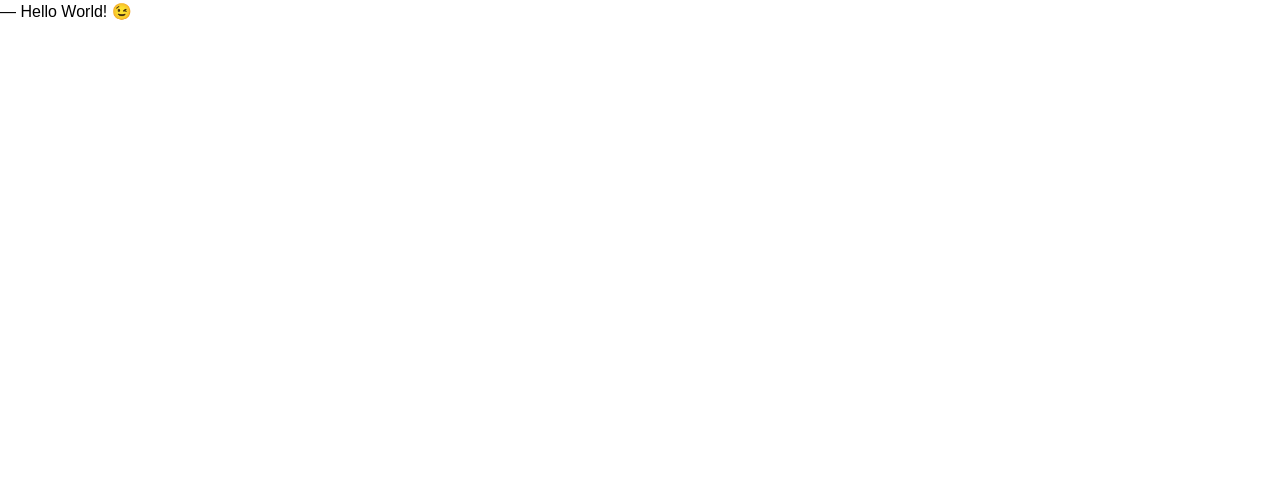
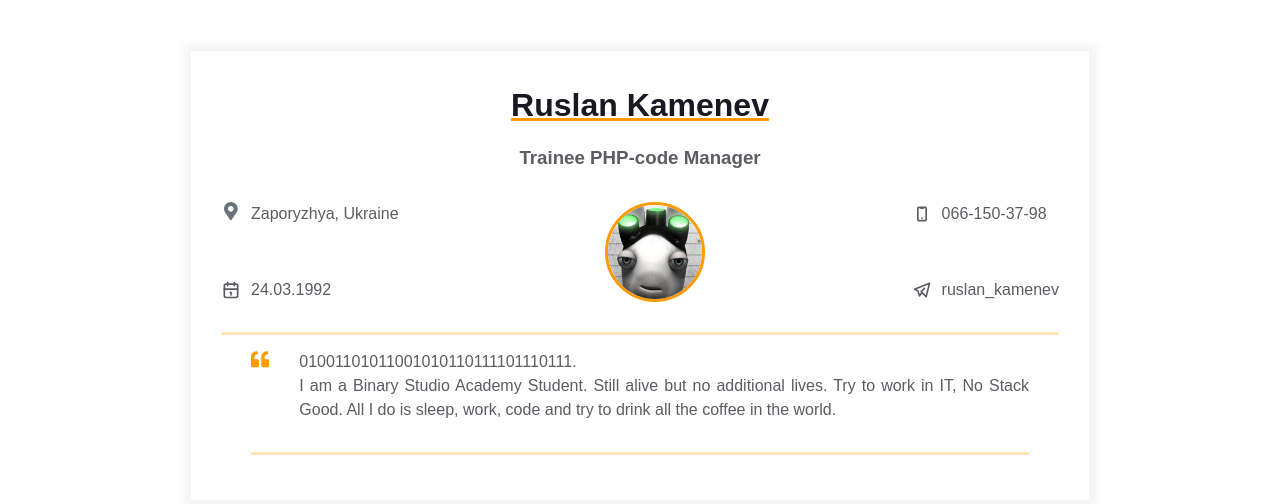
Before and after one commit to RuslanKamenev/homepage, a plain HTML site: page index.html in a window 1280 px wide. Drawn offline with Linux system fonts and the light colour scheme.

Commit message:
Add avatar and primary resume information

```diff
--- a/index.html
+++ b/index.html
@@ -7,6 +7,96 @@
   <meta name="viewport" content="width=device-width, initial-scale=1" />
 </head>
 <body>
-    ― Hello World! &#x1F609;
+
+  <main>
+    <div class="resume">
+      <div class="container">
+        <div class="resume__block">
+          <h1 class="contact-info__header">Ruslan Kamenev</h1>
+          <h3 class="contact-info__sub-header">Trainee PHP-code Manager</h3>
+
+          <div class="contact_info_container fh">
+            <div class="contact-info__block">
+              <a href="https://ibb.co/ZMtWTB2" rel="author" class="contact-info__item" target="_blank">
+                <div class="contact-info__item-icon-wrapper">
+                  <svg class="contact-info__item-icon" xmlns="http://www.w3.org/2000/svg" viewBox="0 0 384 512">
+                    <path
+                    d="M172.268 501.67C26.97 291.031 0 269.413 0 192 0 85.961 85.961 0 192 0s192 85.961 192 192c0 77.413-26.97 99.031-172.268 309.67-9.535 13.774-29.93 13.773-39.464 0zM192 272c44.183 0 80-35.817 80-80s-35.817-80-80-80-80 35.817-80 80 35.817 80 80 80z">
+                  </path>
+                </svg>
+              </div>
+              <span>Zaporyzhya, Ukraine</span>
+            </a>
+                      <div class="contact-info__item">
+            <div class="contact-info__item-icon-wrapper">
+<svg xmlns="http://www.w3.org/2000/svg" class="icon icon-tabler icon-tabler-calendar" width="24" height="24" viewBox="0 0 24 24" stroke-width="2" stroke="currentColor" fill="none" stroke-linecap="round" stroke-linejoin="round">
+   <path stroke="none" d="M0 0h24v24H0z" fill="none"></path>
+   <rect x="4" y="5" width="16" height="16" rx="2"></rect>
+   <line x1="16" y1="3" x2="16" y2="7"></line>
+   <line x1="8" y1="3" x2="8" y2="7"></line>
+   <line x1="4" y1="11" x2="20" y2="11"></line>
+   <line x1="11" y1="15" x2="12" y2="15"></line>
+   <line x1="12" y1="15" x2="12" y2="18"></line>
+</svg>           </div>
+           <span>24.03.1992</span>
+         </div>
+
+          </div>
+
+
+
+
+       <div class="contact-info__block contact-info__block--center">
+        <img class="contact-info__avatar" src="avatar.bmp" alt="Avatar">
+      </div>
+
+            <div class="contact-info__block">
+              <div class="contact-info__item" target="_blank">
+                <div class="contact-info__item-icon-wrapper">
+<svg xmlns="http://www.w3.org/2000/svg" class="icon icon-tabler icon-tabler-device-mobile" width="24" height="24" viewBox="0 0 24 24" stroke-width="2" stroke="currentColor" fill="none" stroke-linecap="round" stroke-linejoin="round">
+   <path stroke="none" d="M0 0h24v24H0z" fill="none"></path>
+   <rect x="7" y="4" width="10" height="16" rx="1"></rect>
+   <line x1="11" y1="5" x2="13" y2="5"></line>
+   <line x1="12" y1="17" x2="12" y2="17.01"></line>
+</svg>              </div>
+              <span>066-150-37-98</span>
+            </div>
+                      <a href="https://t.me/ruslan_kamenev" rel="author" class="contact-info__item" target="_blank">
+            <div class="contact-info__item-icon-wrapper">
+              <svg xmlns="http://www.w3.org/2000/svg" class="icon icon-tabler icon-tabler-brand-telegram" width="24" height="24" viewBox="0 0 24 24" stroke-width="2" stroke="currentColor" fill="none" stroke-linecap="round" stroke-linejoin="round">
+               <path stroke="none" d="M0 0h24v24H0z" fill="none"></path>
+               <path d="M15 10l-4 4l6 6l4 -16l-18 7l4 2l2 6l3 -4"></path>
+             </svg>
+           </div>
+           <span>ruslan_kamenev</span>
+         </a>
+
+          </div>
+
+    </div>
+
+
+</div>
+    <div class="container">
+      <div class="resume__block">
+        <div class="intro">
+          <div class="intro__icon-wrapper">
+            <svg class="intro__icon" xmlns="http://www.w3.org/2000/svg" viewBox="0 0 512 512">
+              <path
+              d="M464 256h-80v-64c0-35.3 28.7-64 64-64h8c13.3 0 24-10.7 24-24V56c0-13.3-10.7-24-24-24h-8c-88.4 0-160 71.6-160 160v240c0 26.5 21.5 48 48 48h128c26.5 0 48-21.5 48-48V304c0-26.5-21.5-48-48-48zm-288 0H96v-64c0-35.3 28.7-64 64-64h8c13.3 0 24-10.7 24-24V56c0-13.3-10.7-24-24-24h-8C71.6 32 0 103.6 0 192v240c0 26.5 21.5 48 48 48h128c26.5 0 48-21.5 48-48V304c0-26.5-21.5-48-48-48z">
+            </path>
+          </svg>
+        </div>
+        <p class="intro_text">01001101011001010110111101110111.<br>
+          I am a Binary Studio Academy Student. Still alive but no additional lives. Try to work in IT, No Stack Good.
+          All I do is sleep, work, code and try to drink all the coffee in the world.
+        </p>
+      </div>
+    </div>
+  </div>
+</div>
+</div>
+</main>
+
 </body>
 </html>
```
Also changed, not shown: avatar.bmp (added). Lines whose indentation alone changed are shown as unchanged.
